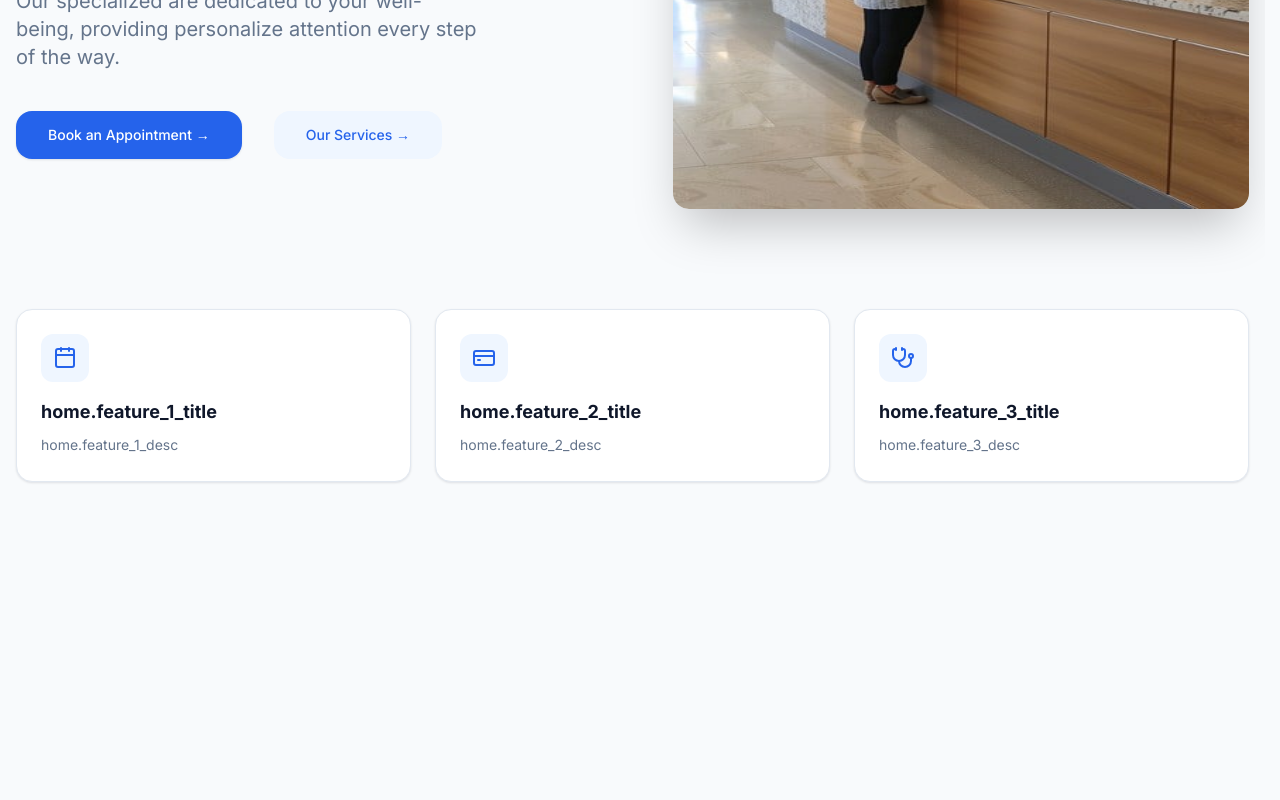
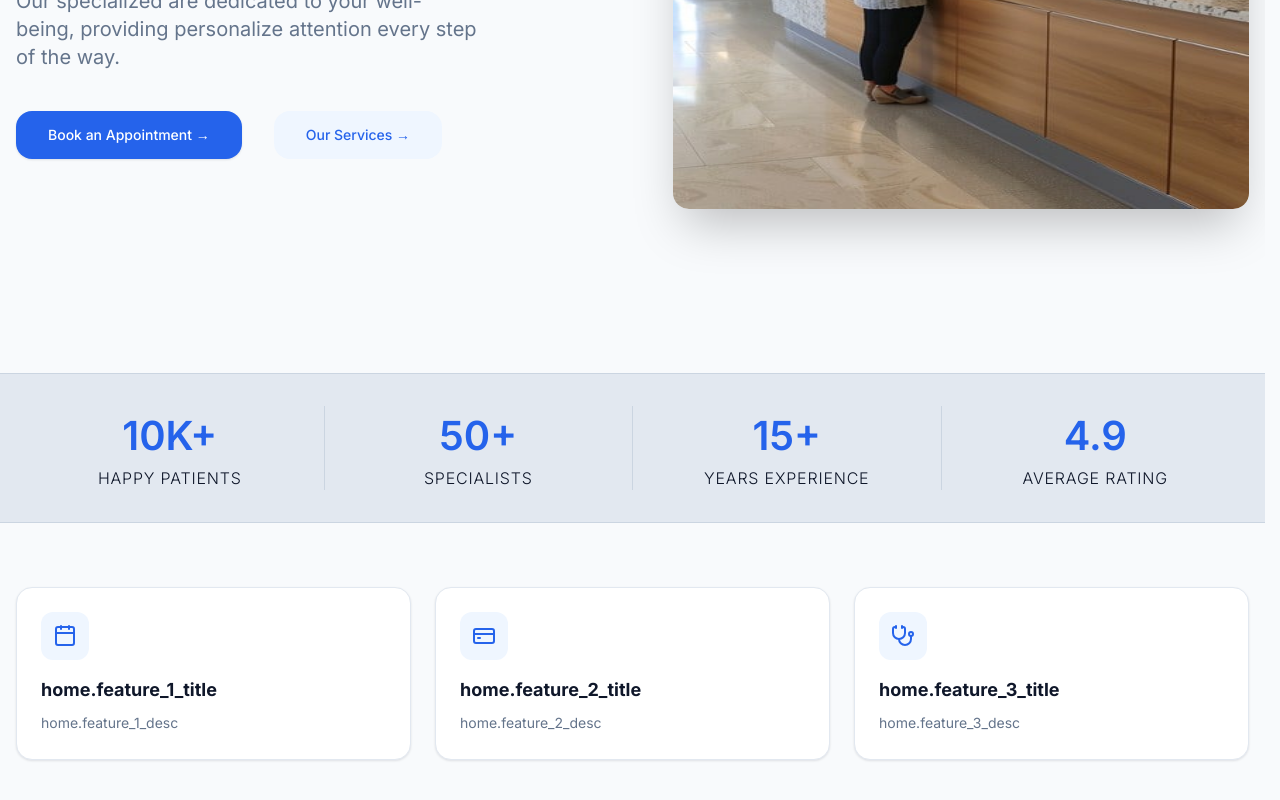
Before and after one commit to zyadmoataz/Clinic-Website, a React (Vite) app: page / in a window 1280 px wide. Shown: the part 556-1356 px from the top of the page. Before the commit the page ends 1102 px from the top, so only its background shows below. Built offline with nearby package versions, Linux system fonts and the light colour scheme.

Commit message:
build: metrics section

```diff
--- a/src/pages/Home.tsx
+++ b/src/pages/Home.tsx
@@ -12,6 +12,7 @@ export default function Home() {
   const { t } = useTranslation();
 
   return (
+    <>
       <PageContainer>
         {/* Hero Section */}
         <section className="flex h-screen items-center justify-between gap-[5rem]">
@@ -31,7 +32,9 @@ export default function Home() {
             </p>
 
             <div className="flex gap-[2rem]">
-            <Button className="h-12 rounded-full px-8 text-lg">{t('home.hero.main-cta')} →</Button>
+              <Button className="h-12 rounded-full px-8 text-lg">
+                {t('home.hero.main-cta')} →
+              </Button>
               <Button className="h-12 rounded-full px-8 text-lg" variant="secondary">
                 {t('home.hero.sec-cta')} →
               </Button>
@@ -45,8 +48,32 @@ export default function Home() {
             />
           </section>
         </section>
+      </PageContainer>
+
+      {/* Metrics */}
+      <section className="bg-border border-y-border-strong mb-16 border-y py-[2rem]">
+        <div className="item-center container mx-auto flex justify-between px-[1rem]">
+          <div className="border-r-border-strong flex flex-1 flex-col items-center justify-center border-r">
+            <p className="text-primary text-[2.5rem] font-[600]">10K+</p>
+            <p className="font-[300] tracking-wider">HAPPY PATIENTS</p>
+          </div>
+          <div className="border-r-border-strong flex flex-1 flex-col items-center justify-center border-r">
+            <p className="text-primary text-[2.5rem] font-[600]">50+</p>
+            <p className="font-[300] tracking-wider">SPECIALISTS</p>
+          </div>
+          <div className="border-r-border-strong flex flex-1 flex-col items-center justify-center border-r">
+            <p className="text-primary text-[2.5rem] font-[600]">15+</p>
+            <p className="font-[300] tracking-wider">YEARS EXPERIENCE</p>
+          </div>
+          <div className="flex flex-1 flex-col items-center justify-center">
+            <p className="text-primary text-[2.5rem] font-[600]">4.9</p>
+            <p className="font-[300] tracking-wider">AVERAGE RATING</p>
+          </div>
+        </div>
+      </section>
 
       {/* Features Grid */}
+      <PageContainer>
         <div className="animate-in fade-in slide-in-from-bottom-8 grid grid-cols-1 gap-6 duration-700 md:grid-cols-3">
           <FeatureCard
             icon={<Calendar className="h-6 w-6" />}
@@ -65,5 +92,6 @@ export default function Home() {
           />
         </div>
       </PageContainer>
+    </>
   );
 }
```
Lines whose indentation alone changed are shown as unchanged.
